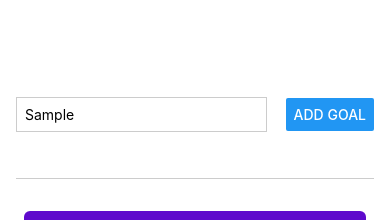
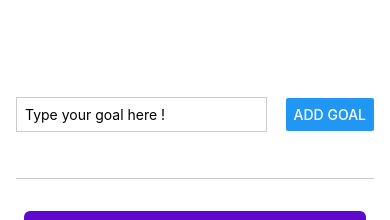
Before and after one commit to Kashyap2424/React-Native-The-Practical-Guide-2022, a React Native app: screen / in a window 390 px wide. Both pictures are taken after typing "Sample" into the empty fields and a click on the button "ADD GOAL". Shown: the top 220 px of the page. Built offline with nearby package versions, Linux system fonts and the light colour scheme.

Commit message:
Splitting components into smaller components.

```diff
--- a/App.js
+++ b/App.js
@@ -1,24 +1,13 @@
 import { useState } from "react";
-import { StatusBar } from "expo-status-bar";
-import {
-  StyleSheet,
-  Text,
-  View,
-  Button,
-  TextInput,
-  ScrollView,
-  FlatList,
-} from "react-native";
+import { StyleSheet, View, FlatList } from "react-native";
+
+import GoalItem from "./components/GoalItem";
+import GoalInput from "./components/GoalInput";
 
 export default function App() {
-  const [enteredGoalText, setEneterdGoalText] = useState("");
   const [courseGoals, setCourseGoals] = useState([]);
 
-  function goalInputHandler(enteredText) {
-    setEneterdGoalText(enteredText);
-  }
-
-  function addGoalHandler() {
+  function addGoalHandler(enteredGoalText) {
     setCourseGoals((currentCourseGoals) => [
       ...currentCourseGoals,
       { text: enteredGoalText, id: Math.random().toString() },
@@ -27,25 +16,14 @@
 
   return (
     <View style={styles.appContainer}>
-      <View style={styles.inputContainer}>
-        <TextInput
-          style={styles.textInput}
-          placeholder="Type your goal here !"
-          onChangeText={goalInputHandler}
-        />
-        <Button title="Add Goal" onPress={addGoalHandler} />
-      </View>
+      <GoalInput onAddGoal={addGoalHandler} />
       <View style={styles.goalsContainer}>
         <FlatList
           data={courseGoals}
           renderItem={(itemData) => {
-            return (
-              <View style={styles.goalItem}>
-                <Text style={styles.goalText}>{itemData.item.text}</Text>
-              </View>
-            );
+            return <GoalItem text={itemData.item.text} />;
           }}
-          keyExtractor={(item, index) => item.id}
+          keyExtractor={(item) => item.id}
         />
       </View>
     </View>
@@ -58,32 +36,7 @@
     paddingTop: 50,
     paddingHorizontal: 16,
   },
-  inputContainer: {
-    flex: 1,
-    flexDirection: "row",
-    justifyContent: "space-between",
-    alignItems: "center",
-    marginBottom: 24,
-    borderBottomWidth: 1,
-    borderBottomColor: "#cccccc",
-  },
-  textInput: {
-    borderWidth: 1,
-    borderColor: "#cccccc",
-    width: "70%",
-    marginRight: 8,
-    padding: 8,
-  },
   goalsContainer: {
     flex: 5,
   },
-  goalItem: {
-    margin: 8,
-    padding: 8,
-    borderRadius: 6,
-    backgroundColor: "#5e0acc",
-  },
-  goalText: {
-    color: "#fff",
-  },
 });
--- /dev/null
+++ b/components/GoalInput.js
@@ -0,0 +1,48 @@
+import { useState } from "react";
+import { StyleSheet, View, TextInput, Button } from "react-native";
+
+function GoalInput(props) {
+  const [enteredGoalText, setEneterdGoalText] = useState("");
+
+  function goalInputHandler(enteredText) {
+    setEneterdGoalText(enteredText);
+  }
+
+  function addGoalhandler() {
+    props.onAddGoal(enteredGoalText);
+    setEneterdGoalText("");
+  }
+
+  return (
+    <View style={styles.inputContainer}>
+      <TextInput
+        style={styles.textInput}
+        placeholder="Type your goal here !"
+        onChangeText={goalInputHandler}
+        value={enteredGoalText}
+      />
+      <Button title="Add Goal" onPress={addGoalhandler} />
+    </View>
+  );
+}
+
+export default GoalInput;
+
+const styles = StyleSheet.create({
+  inputContainer: {
+    flex: 1,
+    flexDirection: "row",
+    justifyContent: "space-between",
+    alignItems: "center",
+    marginBottom: 24,
+    borderBottomWidth: 1,
+    borderBottomColor: "#cccccc",
+  },
+  textInput: {
+    borderWidth: 1,
+    borderColor: "#cccccc",
+    width: "70%",
+    marginRight: 8,
+    padding: 8,
+  },
+});
--- /dev/null
+++ b/components/GoalItem.js
@@ -0,0 +1,23 @@
+import { StyleSheet, View, Text } from "react-native";
+
+function GoalItem(props) {
+  return (
+    <View style={styles.goalItem}>
+      <Text style={styles.goalText}>{props.text}</Text>
+    </View>
+  );
+}
+
+export default GoalItem;
+
+const styles = StyleSheet.create({
+  goalItem: {
+    margin: 8,
+    padding: 8,
+    borderRadius: 6,
+    backgroundColor: "#5e0acc",
+  },
+  goalText: {
+    color: "#fff",
+  },
+});
```
